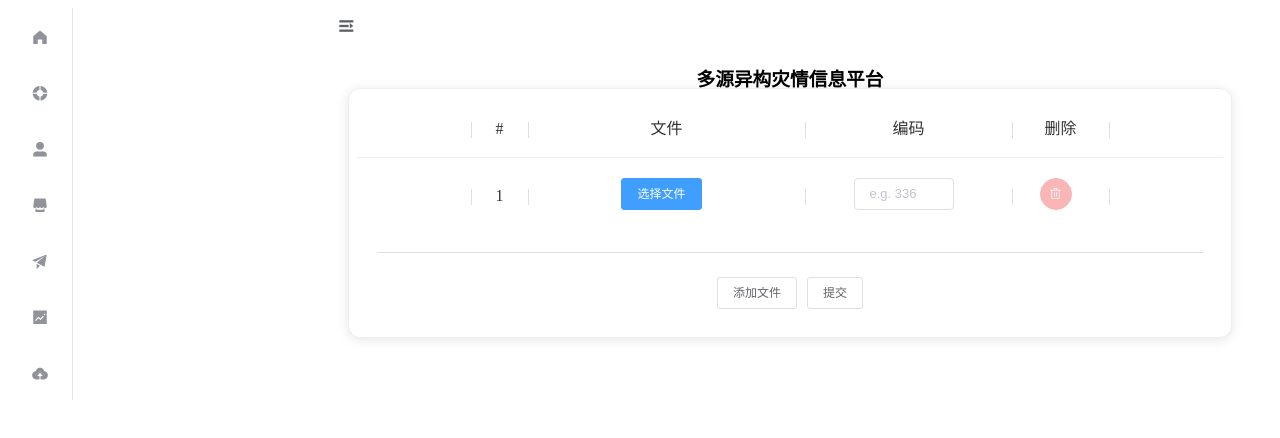
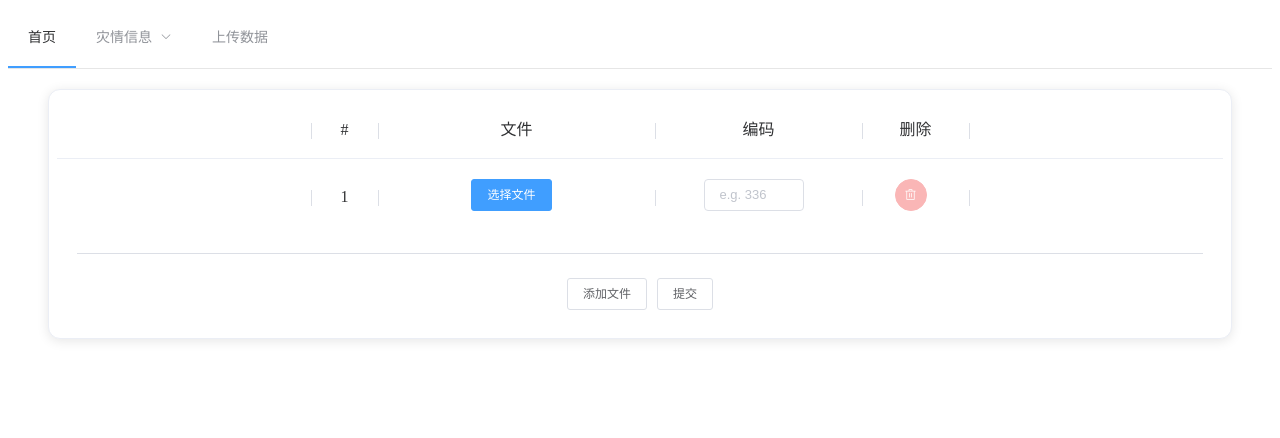
Before and after one commit to jazli1999/SPMFrontend, a Vue app: page /upload in a window 1280 px wide. Shown: the top 438 px of the page. Built offline with nearby package versions, Linux system fonts and the light colour scheme; what vue-resource would draw is missing.

Commit message:
重构排版

```diff
--- a/src/components/Container.vue
+++ b/src/components/Container.vue
@@ -1,34 +1,24 @@
 <template>
     <div id="container">
-        <el-container>
-            <el-aside id="nav" class="app-side app-side-left">
-                <div class="app-aside-content">
-                    <el-menu default-active="1" router class="el-menu-vertical-demo"
-								:collapse="isCollapse" @open="handleOpen">
-                        	<el-menu-item v-for="route in routes" v-show="route.name" :key="route.path" :index="route.path" >
-								<i :class="route.icon"></i>
-								<span style="margin-left:15px; margin-right: 15px" slot="title">{{ route.name }}</span>
+		<div>
+			<el-menu :default-active="routes[1].path" router mode="horizontal"  @open="handleOpen">
+				<el-menu-item :index="routes[1].path" >{{ routes[1].name }}</el-menu-item>
+				<el-submenu index="2">
+					<template slot="title">灾情信息</template>
+  					<el-menu-item v-for="route in infoRoutes" :key="route.path" :index="route.path" >
+						  {{ route.name }}
   					</el-menu-item>
+				</el-submenu>
+				<el-menu-item :index="routes[7].path" >{{ routes[7].name }}</el-menu-item>
 			</el-menu>
 		</div>
-            </el-aside>
 
 		<el-container>
-                <el-header class="app-header">
-					<div style="display: inline; width: 50px">
-						<el-button :icon="isCollapse ? 'el-icon-s-unfold' : 'el-icon-s-fold'" circle
-									style="display: inline; font-size: 14pt; border: none;" @click="toggle" />
-					</div>
-					<div style="display: inline; text-align:center">
-						<h1>{{ label }}</h1>
-					</div>
-                </el-header>
 			<el-main class="app-body">
 				<div style="text-align:center">
 					<router-view/>
 				</div>
 			</el-main>
-            </el-container>
 		</el-container>
     </div>
 </template>
@@ -39,13 +29,17 @@ export default {
   data () {
     return {
 	  label: '多源异构灾情信息平台',
-	  isCollapse: true
     }
   },
   computed: {
     // 获取route路由
+    infoRoutes () {
+      return this.$router.options.routes.filter((item) => {
+		  return item.show;
+	  });
+	},
 	routes () {
-      return this.$router.options.routes
+		return this.$router.options.routes;
 	}
   },
   methods: {
--- a/src/components/FileItem.vue
+++ b/src/components/FileItem.vue
@@ -2,7 +2,7 @@
     <div id="fileitem">
         <el-row>
             <el-divider direction="vertical"></el-divider>
-            <label style="display: inline-block; width:40px; line-height: 35px; text-align: center"> {{ index+1 }} </label>
+            <label style="display: inline-block; width:50px; line-height: 35px; text-align: center;"> {{ index+1 }} </label>
             <el-divider direction="vertical"></el-divider>
             <el-form :inline="true" class="demo-form-inline" style="display:inline">
                 <el-form-item style="width: 250px; text-align: center">
@@ -15,7 +15,7 @@
                     <el-input v-model.number="code" style="width: 100px" placeholder="e.g. 336"></el-input>
                 </el-form-item>
                 <el-divider direction="vertical"></el-divider>
-                <el-form-item style="width: 70px; text-align: center">
+                <el-form-item style="width: 80px; text-align: center">
                     <el-button type="danger" :disabled="disable" icon="el-icon-delete" circle @click="deleteItem"></el-button>
                 </el-form-item>
             </el-form>
--- a/src/components/QuakeInfo.vue
+++ b/src/components/QuakeInfo.vue
@@ -1,15 +1,30 @@
 <template>
     <div id="quakeinfo">
-        <h4>地震灾情信息</h4>
-        <el-table :data="data" v-show="showData">
-            <el-table-column prop="id" label="编号" width="100px"/>
-            <el-table-column prop="date" label="日期" width="100px"/>
-            <el-table-column prop="location" label="地点" width="150px" />
-            <el-table-column prop="grade" label="震级" width="50px" />
-            <el-table-column prop="type" label="类型" width="100px"/>
-            <el-table-column prop="note" label="信息" width="300px"/>
-            <el-table-column prop="reportingunit" label="上报单位" />
-        </el-table>
+        <el-card class="box-card" style="padding: 15px; border-radius: 15px">
+            <div slot="header" class="clearfix" style="text-align: center">
+                <h3>地震灾情信息</h3>
+                <el-button style="font-size:10pt" type="text" @click="refreshData">刷新数据</el-button>
+            </div>
+            <div style="align-content:center">
+                <el-table stripe :data="data" v-show="showData" >
+                    <el-table-column type="expand">
+                        <template slot-scope="props">
+                            <el-form label-position="left" inline class="demo-table-expand">
+                                <el-form-item label="信息">
+                                    <span>{{ props.row.note }}</span>
+                                </el-form-item>
+                            </el-form>
+                        </template>
+                    </el-table-column>
+                    <el-table-column prop="id" label="编号" width="100px" />
+                    <el-table-column prop="location" label="地点" />
+                    <el-table-column prop="grade" label="震级" />
+                    <el-table-column prop="date" label="日期时间" />
+                    <el-table-column prop="type" label="类型"/>
+                    <el-table-column prop="reportingunit" label="上报单位"/>
+                </el-table>
+            </div>
+        </el-card>
     </div>
 </template>
 
@@ -24,20 +39,7 @@ export default {
         }
     },
     mounted: function () {
-        var _this = this;
-        const axios = require('axios');
-
-        axios.get("/api/disaster/CommonDisaster")
-        .then(function (response) {
-            _this.updateData(response.data);
-            _this.showData = true;
-        })
-        .catch(function (error) {
-            console.log(error);
-        })
-        .then(function () {
-            console.log('QuakeInfo Finished');
-        })
+        this.refreshData();
     },
     methods: {
         updateData: function (rawData) {
@@ -47,12 +49,39 @@ export default {
             for (let i in strData) {
                 this.data[i] = JSON.parse(strData[i] + '}');
             }
+        },
+        refreshData: function () {
+            var _this = this;
+            const axios = require('axios');
+
+            axios.get("/api/disaster/CommonDisaster")
+            .then(function (response) {
+                _this.updateData(response.data);
+                _this.showData = true;
+            })
+            .catch(function (error) {
+                console.log(error);
+            })
+            .then(function () {
+                console.log('QuakeInfo Finished');
+            });
         }
     }
 
 }
 </script>
 
-<style scoped>
-
+<style>
+.demo-table-expand {
+    font-size: 0;
+  }
+  .demo-table-expand label {
+    width: 90px;
+    color: #99a9bf;
+  }
+  .demo-table-expand .el-form-item {
+    margin-right: 0;
+    margin-bottom: 0;
+    width: 50%;
+  }
 </style>
--- a/src/components/Upload.vue
+++ b/src/components/Upload.vue
@@ -1,16 +1,16 @@
 <template>
     <div id="upload" style="text-align: center">
-        <el-card class="box-card" style="border-radius: 12px; margin: 0 20px; padding: 8px">
+        <el-card class="box-card" style="border-radius: 12px; margin: 0 20px; padding: 8px; min-width: 700px">
             <div slot="header" class="clearfix">
                 <el-row>
                     <el-divider direction="vertical"></el-divider>
-                    <div style="display: inline-block; width: 40px; text-align: center"> # </div>
+                    <div style="display: inline-block; width: 50px; text-align: center"> # </div>
                     <el-divider direction="vertical"></el-divider>
                     <div style="display: inline-block; width: 260px; text-align: center"> 文件 </div>
                     <el-divider direction="vertical"></el-divider>
                     <div style="display: inline-block; width: 190px; text-align: center"> 编码 </div>
                     <el-divider direction="vertical"></el-divider>
-                    <div style="display: inline-block; width: 80px; text-align: center"> 删除 </div>
+                    <div style="display: inline-block; width: 90px; text-align: center"> 删除 </div>
                     <el-divider direction="vertical"></el-divider>
                 </el-row>
             </div>
```
Also changed, not shown: src/main.js (+3 -4 lines). Lines whose indentation alone changed are shown as unchanged.
